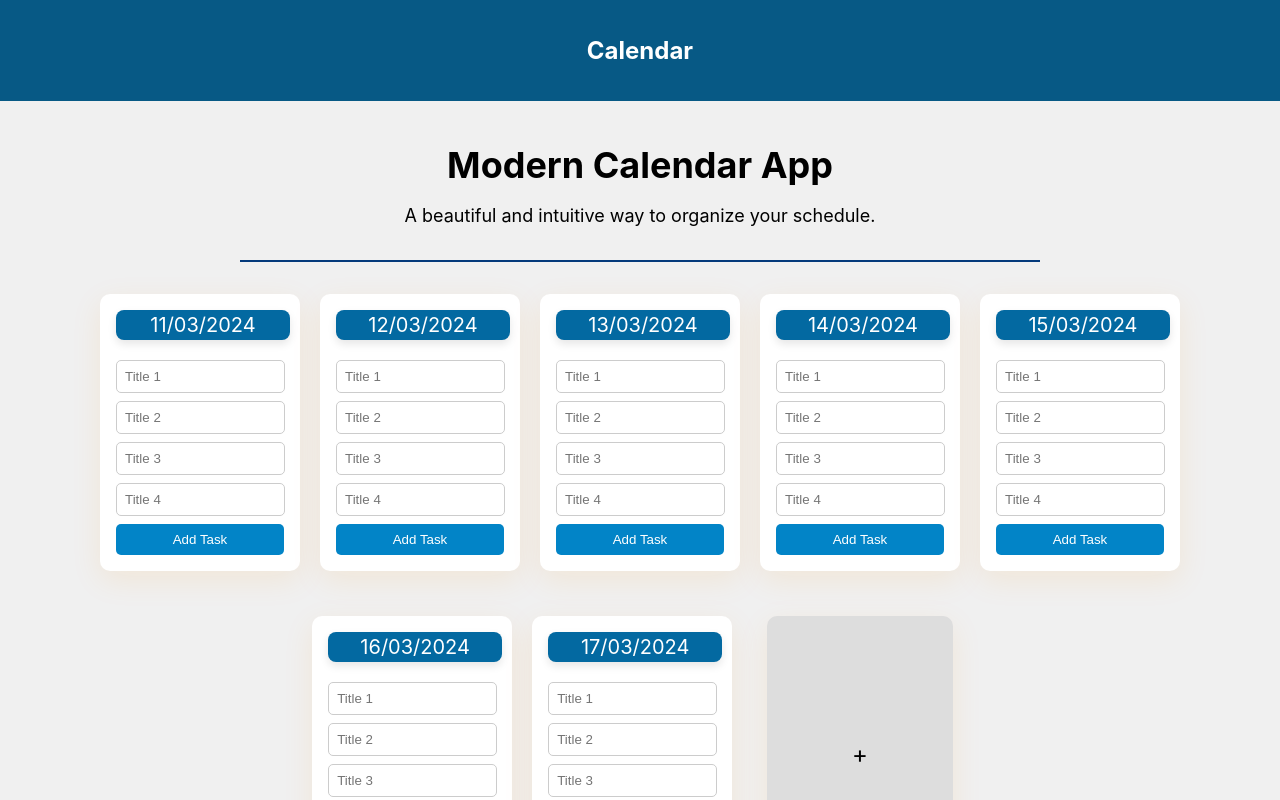
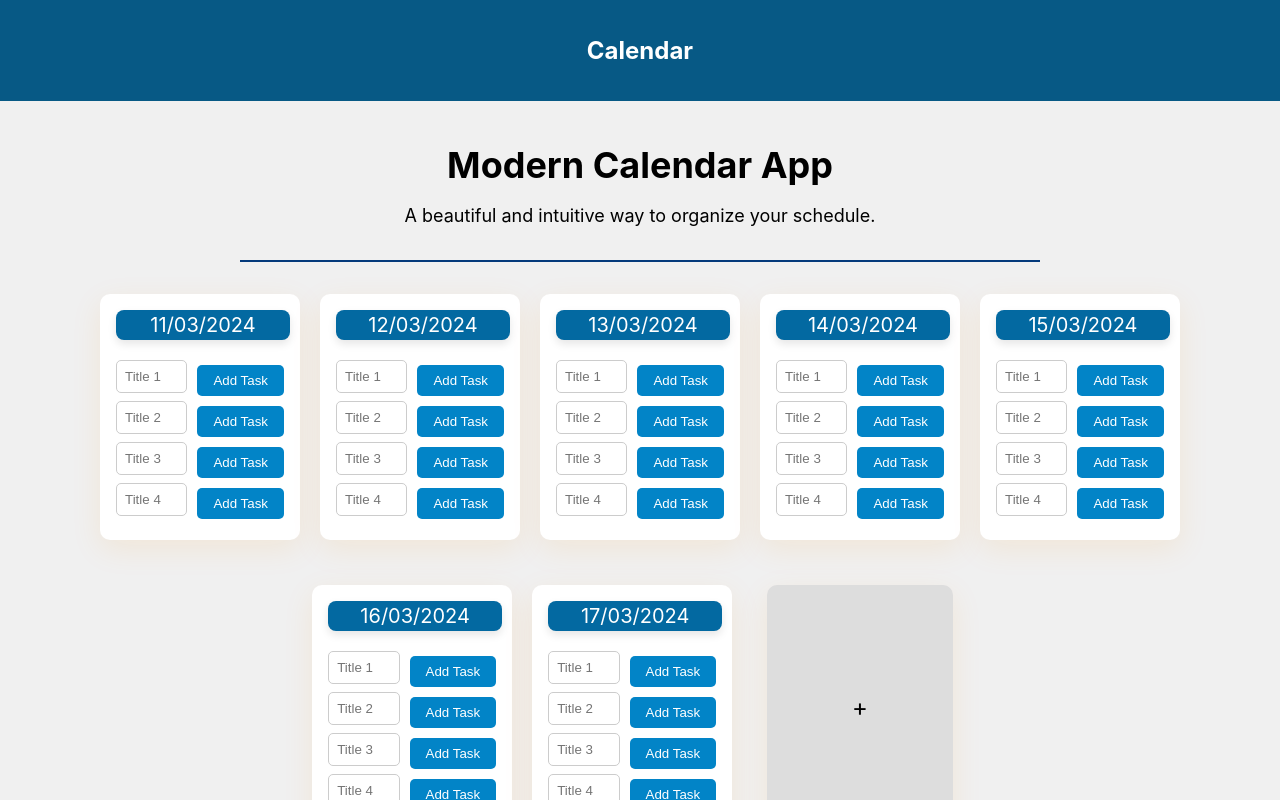
Before and after one commit to suresh-pauhala/cal-task-app, a React (Create React App) app: page / in a window 1280 px wide. Shown: the top 800 px of the page. Built offline with nearby package versions, Linux system fonts and the light colour scheme.

Commit message:
Added individual Add task buttons and generated taskid for idividual task and send it through post request

```diff
--- a/package.json
+++ b/package.json
@@ -11,6 +11,7 @@
     "react-dom": "^18.2.0",
     "react-router-dom": "^6.22.3",
     "react-scripts": "5.0.1",
+    "uuid": "^9.0.1",
     "web-vitals": "^2.1.4"
   },
   "scripts": {
@@ -18,7 +19,7 @@
     "build": "react-scripts build",
     "test": "react-scripts test",
     "eject": "react-scripts eject",
-    "server": "json-server --watch data/individualdata.json --port 8000"
+    "server": "json-server --watch data/masterdata.json --port 8000"
   },
   "eslintConfig": {
     "extends": [
--- a/src/App.css
+++ b/src/App.css
@@ -254,3 +254,17 @@ header p {
 .close-btn:hover {
   color: rgb(252, 81, 81);
 }
+
+.title-container {
+  display: flex;
+  align-items: center;
+}
+
+.title-input {
+  flex: 1; /* Allow input element to grow and fill available space */
+  margin-right: 5px; /* Add spacing between input and button */
+}
+
+.add-task-button {
+  margin-left: 5px; /* Add spacing between buttons */
+}
--- a/src/components/Calendar.js
+++ b/src/components/Calendar.js
@@ -22,13 +22,13 @@ const Calendar = () => {
     }
   };
 
-  const handleAddTask = (offset, titles) => {
+  const handleAddTask = (offset, { id, title }) => {
     // Construct JSON object containing all titles
     const date = new Date();
     date.setDate(date.getDate() + offset);
     const jsonData = JSON.stringify({
       date: date.toISOString().split("T")[0],
-      titles: titles.filter((title) => title !== ""), // Filter out empty titles
+      title: title, // Filter out empty titles
     });
 
     fetch("http://localhost:8000/weekly_workout_summary")
--- a/src/components/DayBox.js
+++ b/src/components/DayBox.js
@@ -1,12 +1,20 @@
 import React, { useState } from "react";
 import { useNavigate } from "react-router-dom";
+import { v4 as uuidv4 } from "uuid";
 
 const DayBox = ({ offset, onAddTask }) => {
   const navigate = useNavigate();
   const [titles, setTitles] = useState(["", "", "", ""]); // Default empty titles
+  const [titleEditModes, setTitleEditModes] = useState([
+    true,
+    true,
+    true,
+    true,
+  ]); // State to track edit mode for each title
   const [added, setAdded] = useState(false); // State to track whether titles have been added
   const [selectedTitleData, setSelectedTitleData] = useState(null);
   const [popupHeight, setPopupHeight] = useState(null); // State to track popup height
+  const [taskIds, setTaskIds] = useState(Array(4).fill(null)); // State to store task IDs
 
   const date = new Date();
   date.setDate(date.getDate() + offset);
@@ -24,33 +32,89 @@ const DayBox = ({ offset, onAddTask }) => {
     setTitles(newTitles);
   };
 
-  const handleAddTask = () => {
-    if (!added) {
-      // const date = new Date();
-      // date.setDate(date.getDate() + offset);
-      // const jsonData = JSON.stringify({
-      //   date: date.toISOString().split("T")[0],
-      //   titles: titles.filter((title) => title !== ""), // Filter out empty titles
-      // });
+  const handleAddTask = (index) => {
+    const titleToSend = titles[index].trim(); // Trim leading and trailing whitespace
+
+    if (!titleEditModes[index]) {
+      // If not in edit mode, set to edit mode
+      toggleEditMode(index);
+    } else if (titleToSend) {
+      // Check if title is not empty
+      // If in edit mode and title is not empty, handle edit task logic here
+      console.log(`Adding task for title: ${titleToSend}`);
+      const taskId = uuidv4(); // Generate a unique ID for the task
+
+      // Update state with the new task ID
+      setTaskIds((prevIds) => {
+        const newIds = [...prevIds];
+        newIds[index] = taskId;
+        return newIds;
+      });
+
+      const date = new Date();
+      date.setDate(date.getDate() + offset);
+      const jsonData = JSON.stringify({
+        id: taskId, // Include the unique ID in the data
+        date: date.toISOString().split("T")[0],
+        title: titleToSend, // Send only the selected title
+      });
+
       //show MasterData
-      onAddTask(offset, titles);
-      //Post Data
-      // fetch("http://localhost:8000/weekly_workout_summary", {
-      //   method: "POST",
-      //   headers: {
-      //     "Content-Type": "application/json",
-      //   },
-      //   body: jsonData,
-      // })
-      //   .then((response) => {
-      //     return response.json();
-      //   })
-      //   .then((data) => console.log(data))
-      //   .catch((error) => {
-      //     console.error("Error sending data:", error);
-      //   });
+      onAddTask(offset, { id: taskId, title: titleToSend });
+
+      // Post Data
+      fetch("http://localhost:8000/weekly_workout_summary", {
+        method: "POST",
+        headers: {
+          "Content-Type": "application/json",
+        },
+        body: jsonData,
+      })
+        .then((response) => {
+          return response.json();
+        })
+        .then((data) => console.log(data))
+        .catch((error) => {
+          console.error("Error sending data:", error);
+        });
+
+      toggleEditMode(index);
+    } else {
+      // If title is empty, you can handle it here (e.g., show an error message)
+      console.log("Title is empty. Please enter a title.");
     }
-    setAdded(!added); // Toggle the added state
+
+    // if (!added) {
+    //   // const date = new Date();
+    //   // date.setDate(date.getDate() + offset);
+    //   // const jsonData = JSON.stringify({
+    //   //   date: date.toISOString().split("T")[0],
+    //   //   titles: titles.filter((title) => title !== ""), // Filter out empty titles
+    //   // });
+    //   //show MasterData
+    //   onAddTask(offset, titles);
+    //   //Post Data
+    //   // fetch("http://localhost:8000/weekly_workout_summary", {
+    //   //   method: "POST",
+    //   //   headers: {
+    //   //     "Content-Type": "application/json",
+    //   //   },
+    //   //   body: jsonData,
+    //   // })
+    //   //   .then((response) => {
+    //   //     return response.json();
+    //   //   })
+    //   //   .then((data) => console.log(data))
+    //   //   .catch((error) => {
+    //   //     console.error("Error sending data:", error);
+    //   //   });
+    // }
+    // setAdded(!added); // Toggle the added state
+  };
+  const toggleEditMode = (index) => {
+    const newEditModes = [...titleEditModes];
+    newEditModes[index] = !newEditModes[index];
+    setTitleEditModes(newEditModes);
   };
 
   const handleTitleClick = (title) => {
@@ -79,33 +143,34 @@ const DayBox = ({ offset, onAddTask }) => {
   return (
     <div className="day-box">
       <div className="date">{formattedDate}</div>
-      {added // If titles are added, render clickable buttons
-        ? titles.map(
-            (title, index) =>
-              title && (
-                <button
-                  key={index}
-                  className="button-13"
-                  onClick={() => handleTitleClick(title)}
-                >
-                  {title} {/* Show the title */}
-                </button>
-              )
-          )
-        : // If titles are not added, render input fields
-          titles.map((title, index) => (
+      {titles.map((title, index) => (
+        <div key={index} className="title-container">
+          {titleEditModes[index] ? (
             <input
-              key={index}
               type="text"
               value={title}
               onChange={(e) => handleTitleChange(index, e.target.value)}
               placeholder={`Title ${index + 1}`}
               className="title-input"
             />
-          ))}
-      <button className="add-task-button" onClick={handleAddTask}>
-        {added ? "Edit Task" : "Add Task"}{" "}
-      </button>
+          ) : (
+            <button
+              className="button-13"
+              onClick={() => handleTitleClick(title)}
+            >
+              {title}
+            </button>
+          )}
+          <div>
+            <button
+              className="add-task-button"
+              onClick={() => handleAddTask(index)}
+            >
+              {titleEditModes[index] ? "Add Task" : "Edit Task"}
+            </button>
+          </div>
+        </div>
+      ))}
       {selectedTitleData && (
         <div className="popup" style={{ maxHeight: popupHeight }}>
           <div className="popup-content">
@@ -115,7 +180,6 @@ const DayBox = ({ offset, onAddTask }) => {
             >
               &times;
             </span>
-
             {selectedTitleData.map((dataItem, index) => (
               <div key={index}>
                 <p>Name: {dataItem.name}</p>
```
Also changed, not shown: 1 other file (tests, documents, lock files or other folders).
